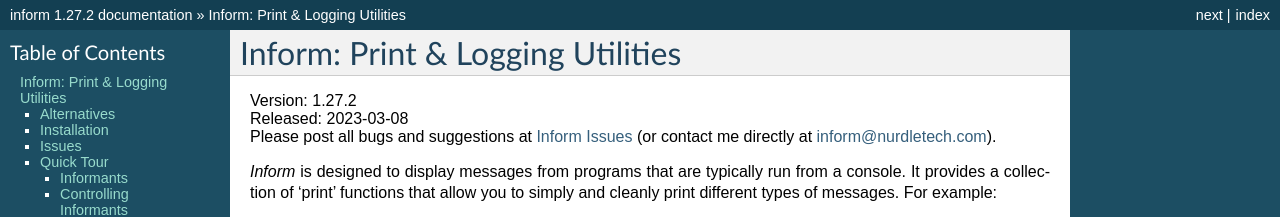
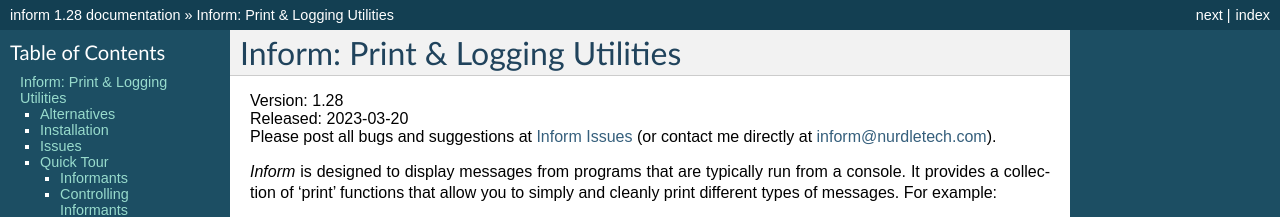
Before and after one commit to KenKundert/inform, a Sphinx documentation site: the page built from doc/index.rst, in a window 1280 px wide and 900 px high. Shown: the top 217 px of the window. Built offline with Sphinx 7.4.7, drawn with Linux system fonts in a browser that asks for light colours; some of the changed text lies outside the part shown.

Commit message:
bump version to 1.28

```diff
--- a/README.rst
+++ b/README.rst
@@ -21,8 +21,8 @@
 
 
 :Author: Ken Kundert
-:Version: 1.27.2
-:Released: 2023-03-08
+:Version: 1.28
+:Released: 2023-03-20
 
 A package that provides specialized print functions that are used when
 communicating with the user. It allows you to easily print attractive,
--- a/doc/conf.py
+++ b/doc/conf.py
@@ -55,7 +55,7 @@
 # built documents.
 #
 # The full version, including alpha/beta/rc tags.
-release = '1.27.2'
+release = '1.28'
 # The short X.Y version.
 version = '.'.join(release.split('.')[0:2])
 
--- a/doc/index.rst
+++ b/doc/index.rst
@@ -10,8 +10,8 @@
 Inform: Print & Logging Utilities
 =================================
 
-| Version: 1.27.2
-| Released: 2023-03-08
+| Version: 1.28
+| Released: 2023-03-20
 | Please post all bugs and suggestions at
   `Inform Issues <https://github.com/KenKundert/inform/issues>`_
   (or contact me directly at
--- a/doc/releases.rst
+++ b/doc/releases.rst
@@ -6,8 +6,8 @@
 Latest development release
 --------------------------
 
-    | Version: 1.27.2
-    | Released: 2023-03-08
+    | Version: 1.28
+    | Released: 2023-03-20
 
 
 1.28 (2023-03-20)
--- a/pyproject.toml
+++ b/pyproject.toml
@@ -1,6 +1,6 @@
 [project]
 name = "inform"
-version = '1.27.2'
+version = '1.28'
 description = 'print & logging utilities for communicating with user'
 readme = "README.rst"
 keywords = ["inform", "logging", "printing"]
```
Also changed, not shown: 2 other files.
